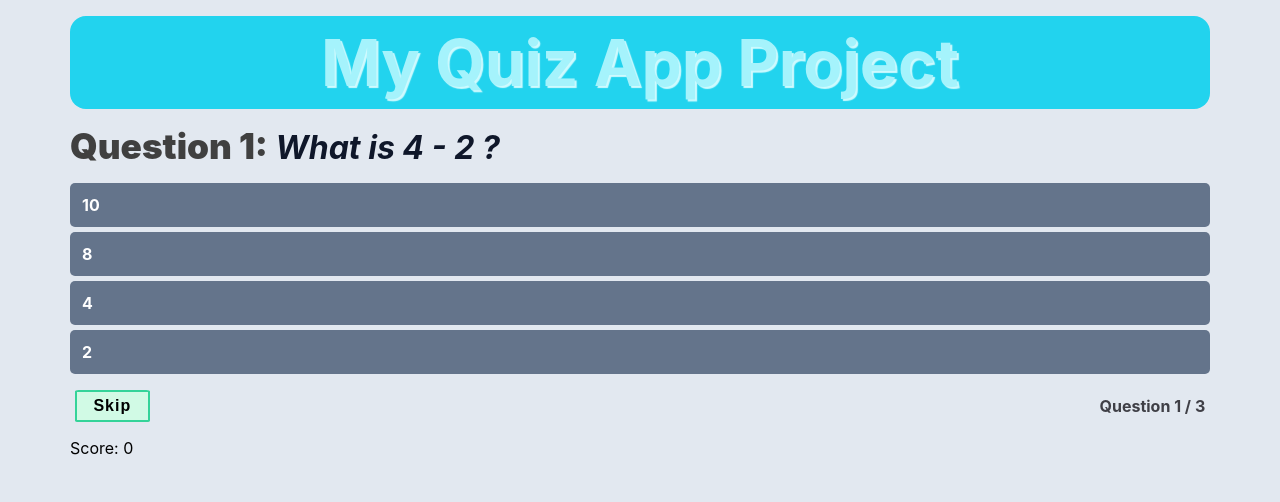
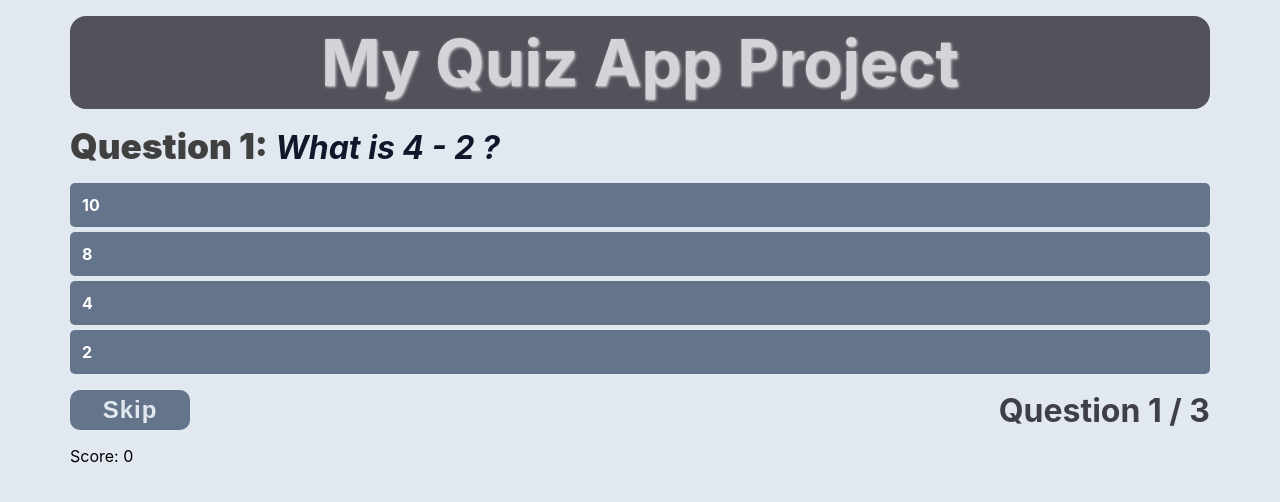
Before and after one commit to Konrad-Jalowy/reactquizapp, a React (Create React App) app: page / in a window 1280 px wide. Both pictures are taken after a click on the button "Start". Shown: the top 502 px of the page. Built offline with nearby package versions, Linux system fonts and the light colour scheme.

Commit message:
css styles

```diff
--- a/src/App.css
+++ b/src/App.css
@@ -12,13 +12,13 @@ body {
 h1 {
   font-size: 4rem;
   font-weight: bolder;
-   background-color: rgb(34 211 238);
+   background-color: rgb(82 82 91);
    padding: 0.5rem;
    margin-block: 1rem;
    border-radius: 1rem;
    text-align: center;
-   color: rgb(165 243 252);
-   text-shadow: 2px 2px 1px rgb(207 250 254);
+   color: rgb(212 212 216);
+   text-shadow: 1px 1px 3px rgb(212 212 216);
 }
 .App {
   /* text-align: center; */
--- a/src/components/quiz/AnswersList.css
+++ b/src/components/quiz/AnswersList.css
@@ -41,10 +41,28 @@
     display: flex;
     justify-content: space-between;
     align-items: center;
-    padding-inline: .3rem;
+
 }
 
 .answersControls span {
     font-weight: bold;
     color: rgb(63 63 70);
+    font-size: 2rem;
 }
+.answersControls button {
+    min-width: 120px;
+    min-height: 35px;
+    font-size: 1.5rem;
+    padding: 6px 12px;
+    letter-spacing: 1px;
+    background-color: rgb(100 116 139);
+    /* border: 3px solid rgb(71 85 105); */
+    color: rgb(226 232 240);
+    border: none;
+    border-radius: 10px;
+    transition: all .5s;
+}
+
+.answersControls button:hover {
+    background-color: rgb(148 163 184);
+}
```
